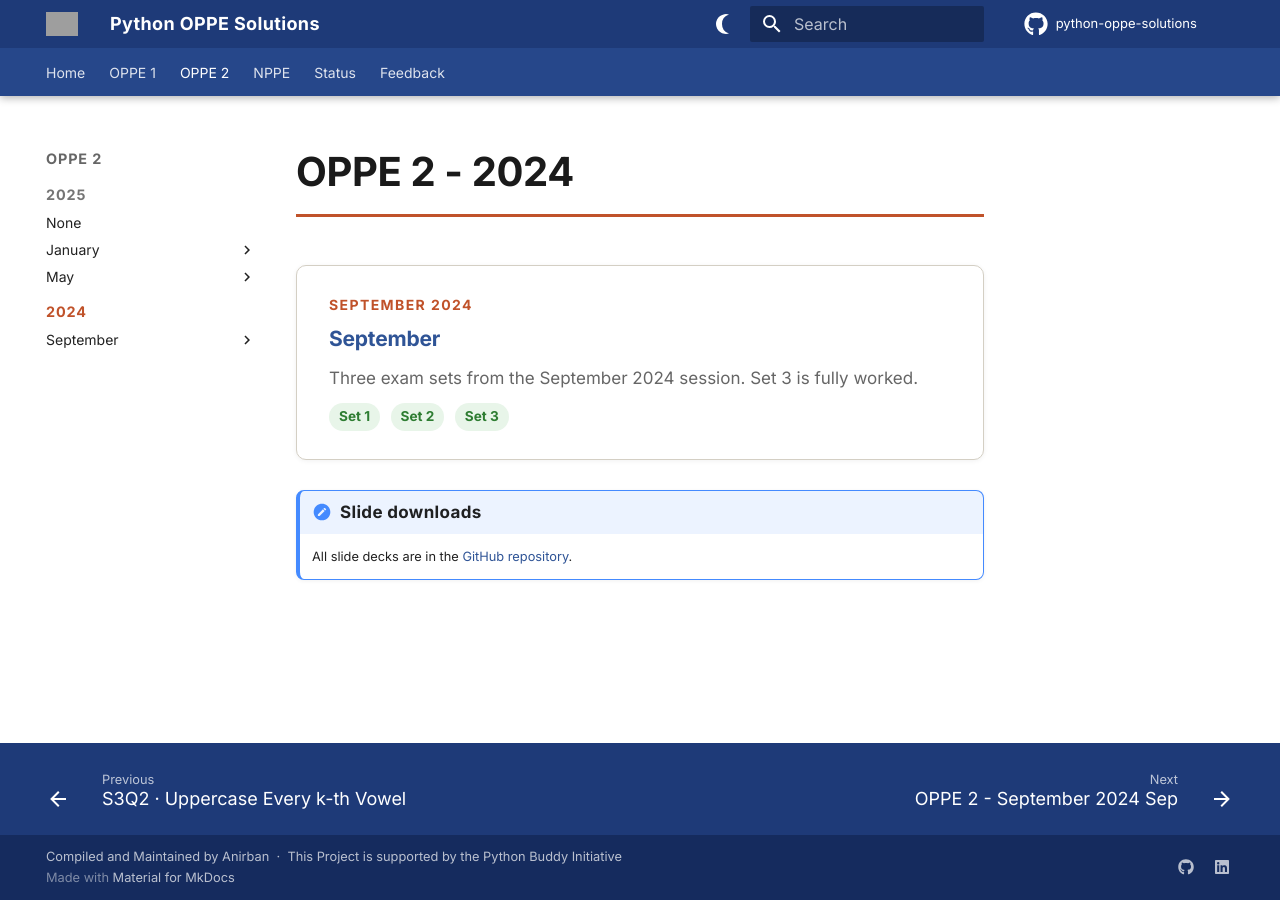
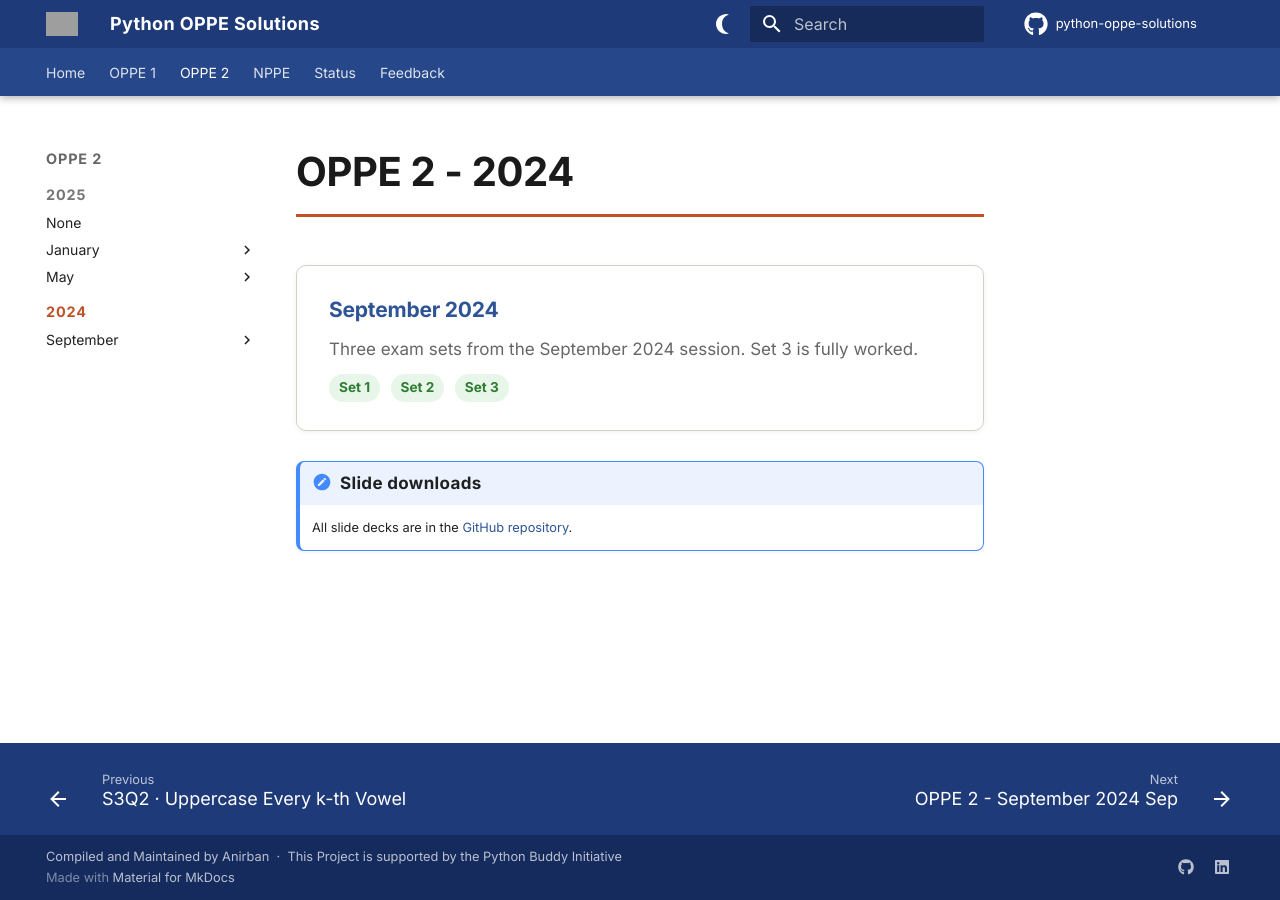
Before and after one commit to Nirban-A/python-oppe-solutions, an MkDocs documentation site: the page built from docs/oppe2/2024/index.md, in a window 1280 px wide. Built offline with MkDocs 1.6.1 and Material for MkDocs 9.7.7, drawn with Linux system fonts in a browser that asks for light colours; comment, search, counter and statistics services are not loaded; grey boxes are pictures that could not be loaded.

Commit message:
fixed formatting oppe2/2024/index

```diff
--- a/docs/oppe2/2024/index.md
+++ b/docs/oppe2/2024/index.md
@@ -4,8 +4,7 @@
 
 
 <a class="pb-set-card" href="sep/">
-<div class="pb-set-card-label">September 2024</div>
-<h3>September</h3>
+<h3>September 2024</h3>
 <p>Three exam sets from the September 2024 session. Set 3 is fully worked.</p>
 <span class="pb-badge pb-badge-done">Set 1 </span>
 <span class="pb-badge pb-badge-done">Set 2 </span>
```
